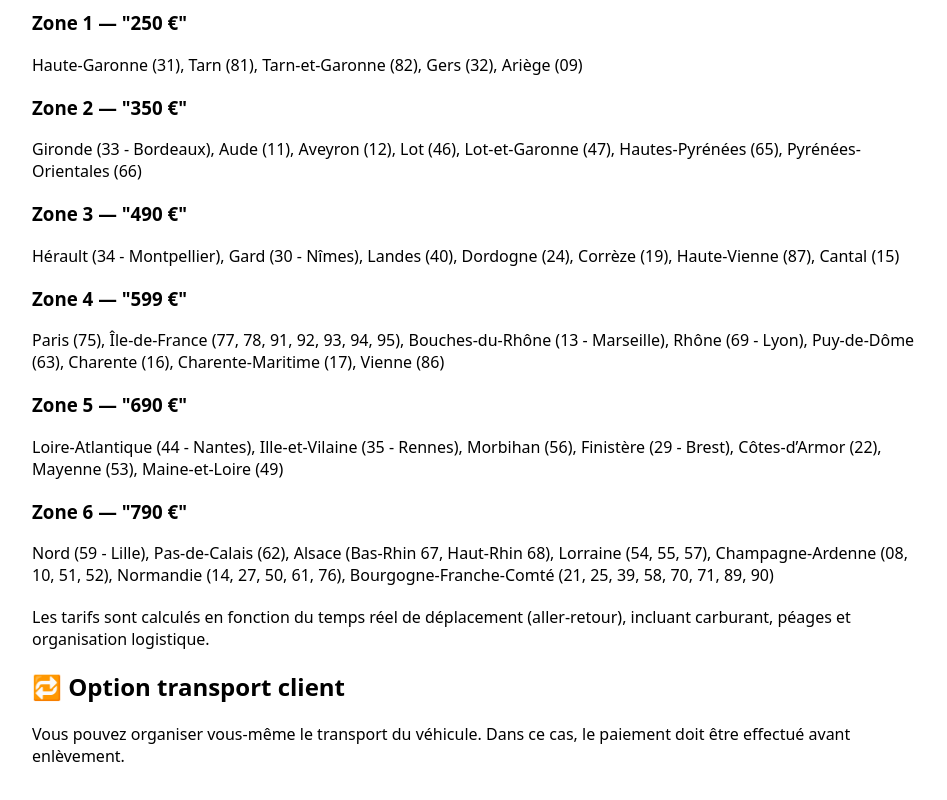
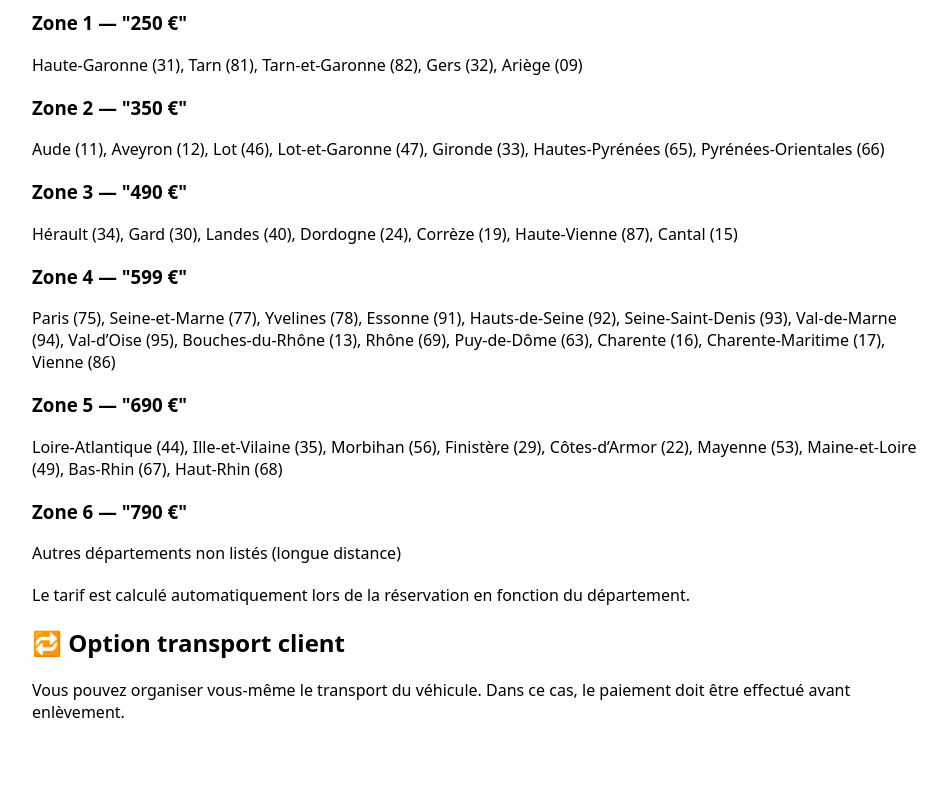
Before and after one commit to khelifamansour/neodrive-site, a Next.js app: page /livraison in a window 1280 px wide. Shown: the part 742-1542 px from the top of the page, without its empty margins (158-1105 px from the left). After the commit the page ends 1501 px from the top, so only its background shows below. Built offline with nearby package versions, Linux system fonts and the light colour scheme.

Commit message:
Update page.tsx

```diff
--- a/app/livraison/page.tsx
+++ b/app/livraison/page.tsx
@@ -37,6 +37,8 @@ export default function LivraisonPage() {
 
       <h2>📍 Tarifs de livraison</h2>
 
+      {/* EXACTEMENT LES MÊMES ZONES QUE TON CODE */}
+
       <h3>Zone 1 — "250 €"</h3>
       <p>
         Haute-Garonne (31), Tarn (81), Tarn-et-Garonne (82), Gers (32), Ariège (09)
@@ -44,40 +46,38 @@ export default function LivraisonPage() {
 
       <h3>Zone 2 — "350 €"</h3>
       <p>
-        Gironde (33 - Bordeaux), Aude (11), Aveyron (12), Lot (46),
-        Lot-et-Garonne (47), Hautes-Pyrénées (65), Pyrénées-Orientales (66)
+        Aude (11), Aveyron (12), Lot (46), Lot-et-Garonne (47), Gironde (33),
+        Hautes-Pyrénées (65), Pyrénées-Orientales (66)
       </p>
 
       <h3>Zone 3 — "490 €"</h3>
       <p>
-        Hérault (34 - Montpellier), Gard (30 - Nîmes), Landes (40),
-        Dordogne (24), Corrèze (19), Haute-Vienne (87), Cantal (15)
+        Hérault (34), Gard (30), Landes (40), Dordogne (24),
+        Corrèze (19), Haute-Vienne (87), Cantal (15)
       </p>
 
       <h3>Zone 4 — "599 €"</h3>
       <p>
-        Paris (75), Île-de-France (77, 78, 91, 92, 93, 94, 95),
-        Bouches-du-Rhône (13 - Marseille), Rhône (69 - Lyon),
-        Puy-de-Dôme (63), Charente (16), Charente-Maritime (17), Vienne (86)
+        Paris (75), Seine-et-Marne (77), Yvelines (78), Essonne (91),
+        Hauts-de-Seine (92), Seine-Saint-Denis (93), Val-de-Marne (94), Val-d’Oise (95),
+        Bouches-du-Rhône (13), Rhône (69), Puy-de-Dôme (63),
+        Charente (16), Charente-Maritime (17), Vienne (86)
       </p>
 
       <h3>Zone 5 — "690 €"</h3>
       <p>
-        Loire-Atlantique (44 - Nantes), Ille-et-Vilaine (35 - Rennes),
-        Morbihan (56), Finistère (29 - Brest), Côtes-d’Armor (22),
-        Mayenne (53), Maine-et-Loire (49)
+        Loire-Atlantique (44), Ille-et-Vilaine (35), Morbihan (56), Finistère (29),
+        Côtes-d’Armor (22), Mayenne (53), Maine-et-Loire (49),
+        Bas-Rhin (67), Haut-Rhin (68)
       </p>
 
       <h3>Zone 6 — "790 €"</h3>
       <p>
-        Nord (59 - Lille), Pas-de-Calais (62), Alsace (Bas-Rhin 67, Haut-Rhin 68),
-        Lorraine (54, 55, 57), Champagne-Ardenne (08, 10, 51, 52),
-        Normandie (14, 27, 50, 61, 76), Bourgogne-Franche-Comté (21, 25, 39, 58, 70, 71, 89, 90)
+        Autres départements non listés (longue distance)
       </p>
 
       <p style={{ marginTop: 20 }}>
-        Les tarifs sont calculés en fonction du temps réel de déplacement (aller-retour),
-        incluant carburant, péages et organisation logistique.
+        Le tarif est calculé automatiquement lors de la réservation en fonction du département.
       </p>
 
       <h2>🔁 Option transport client</h2>
```
